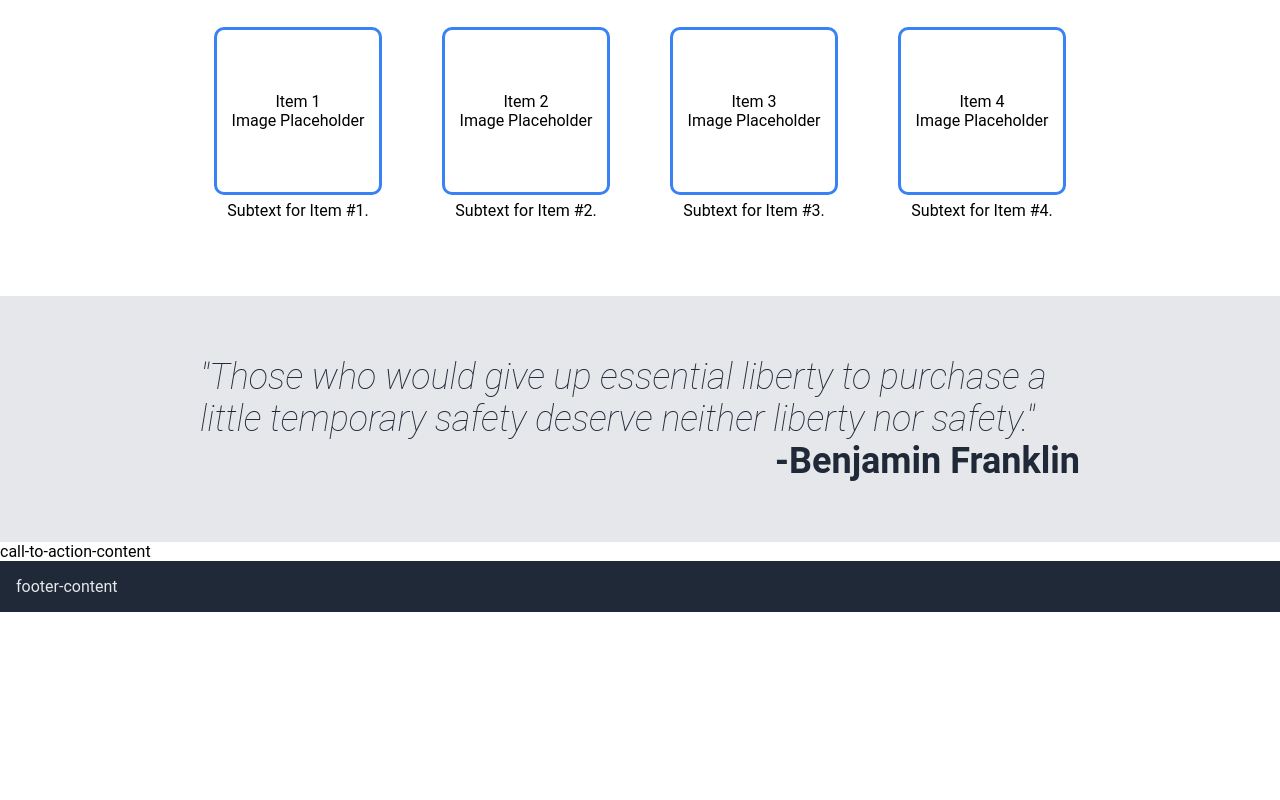
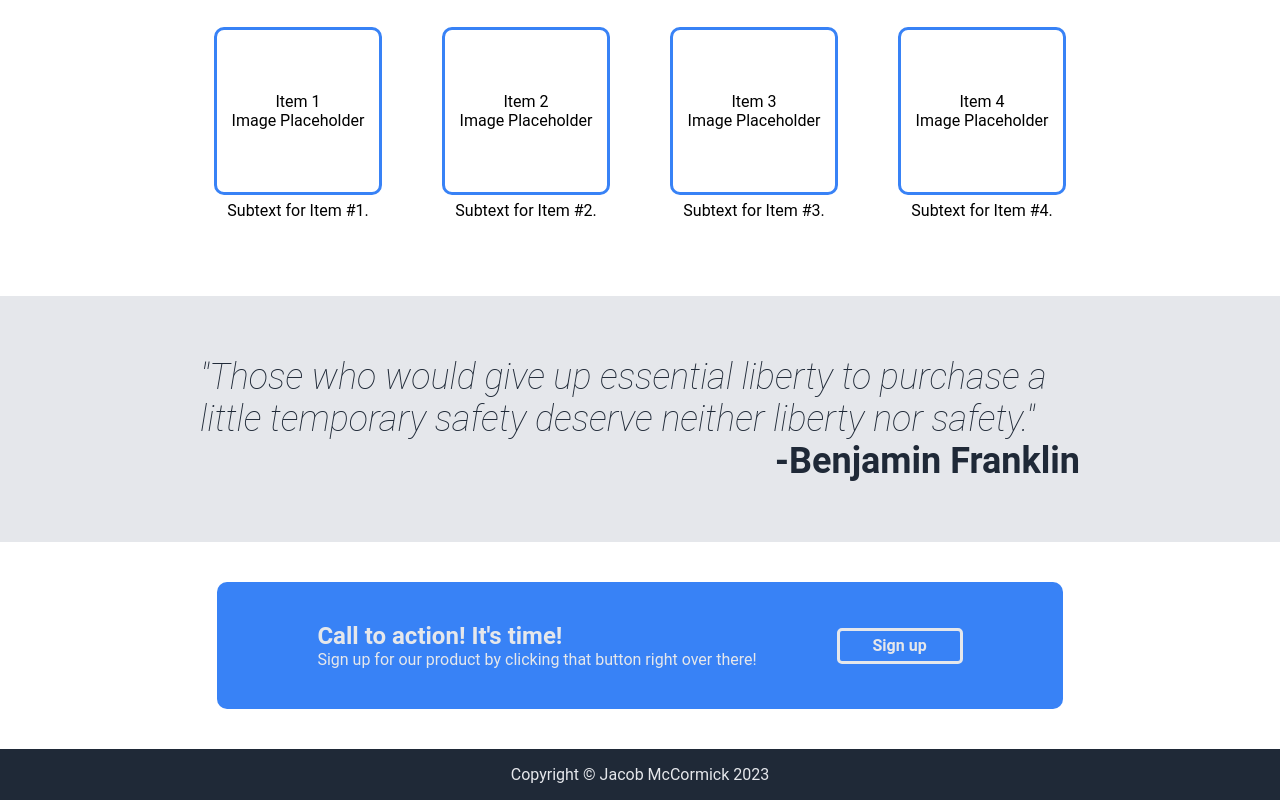
Before and after one commit to jakemcco/odin-landing-page, a plain HTML site: page index.html in a window 1280 px wide. Shown: the part 466-1266 px from the top of the page. Before the commit the page ends 1078 px from the top, so only its background shows below. Drawn offline with Linux system fonts and the light colour scheme.

Commit message:
Final submission, clean up misc. styling items.

```diff
--- a/index.html
+++ b/index.html
@@ -121,14 +121,23 @@
 
         <div class="call-to-action">
             <div class="call-to-action-content">
-                call-to-action-content
+                <div class="call-to-action-text-container">
+                    <div class="call-to-action-main-text">
+                        Call to action! It's time!
+                    </div>
+                    <div class="call-to-action-secondary-text">
+                        Sign up for our product by clicking that button right over there!
+                    </div>
+                </div>
+                <div class="call-to-action-button">
+                    Sign up
+                </div>
             </div>
-
         </div>
 
         <div class="footer">
             <div class="footer-content">
-                footer-content
+                Copyright © Jacob McCormick 2023
             </div>
 
         </div>
--- a/style.css
+++ b/style.css
@@ -160,6 +160,54 @@ body {
 }
 
 
+.call-to-action{
+    display:flex;
+    justify-content:center;
+    align-items: center;
+    padding: 40px;
+}
+
+.call-to-action-content{
+    background-color:#3882F6;
+    color: #E5E7EB;
+    display:flex;
+    justify-content:space-between;
+    align-items: center;
+    padding: 40px 100px;
+    gap: 80px;
+    border-radius:10px;
+}
+
+.call-to-action-text-container{
+    display:flex;
+    flex-direction: column;
+}
+.call-to-action-main-text{
+    font-weight: 700;
+    font-size: 24px;
+}
+
+.call-to-action-button{
+    border-color:#E5E7EB;
+    font-weight: bold;
+    height: 10px;
+    width: 100px;
+    border-radius: 5px;
+    border-style: solid;
+    border-width: 3px;
+    padding:10px;
+    display:flex;
+    justify-content: center;
+    align-items: center;
+}
+
+
+
+.footer{
+    text-align: center;
+    padding: 16px;
+}
+
 ul {
     margin: 0;
     padding: 0;
```
